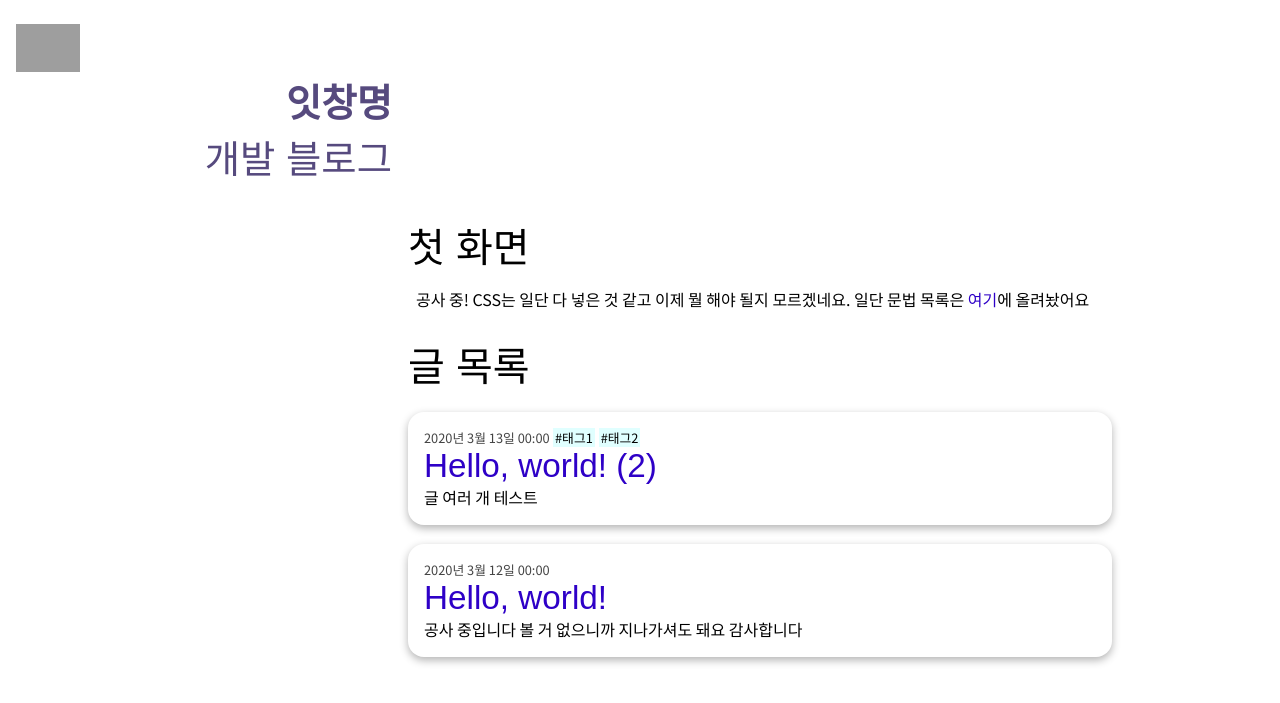
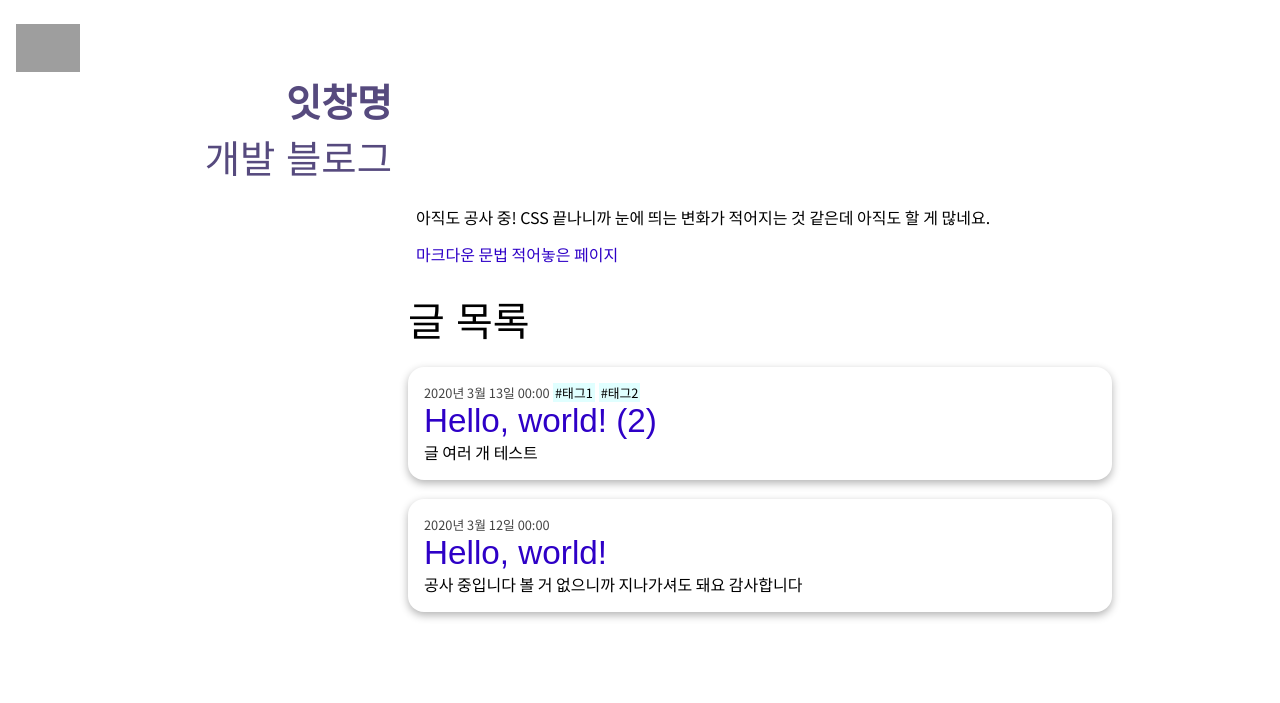
Before and after one commit to EatChangmyeong/EatChangmyeong.github.io, a Jekyll site: the page built from index.md, in a window 1280 px wide. Shown: the top 703 px of the page. Built offline with Jekyll 4.4.1, drawn with Linux system fonts in a browser that asks for light colours; some web fonts are replaced; grey boxes are pictures that could not be loaded.

Commit message:
Edit index.md

```diff
--- a/index.md
+++ b/index.md
@@ -2,6 +2,6 @@
 layout: front
 ---
 
-# 첫 화면
+아직도 공사 중! CSS 끝나니까 눈에 띄는 변화가 적어지는 것 같은데 아직도 할 게 많네요.
 
-공사 중! CSS는 일단 다 넣은 것 같고 이제 뭘 해야 될지 모르겠네요. 일단 문법 목록은 [여기](/syntax.html)에 올려놨어요
+[마크다운 문법 적어놓은 페이지](/syntax.html)
```
